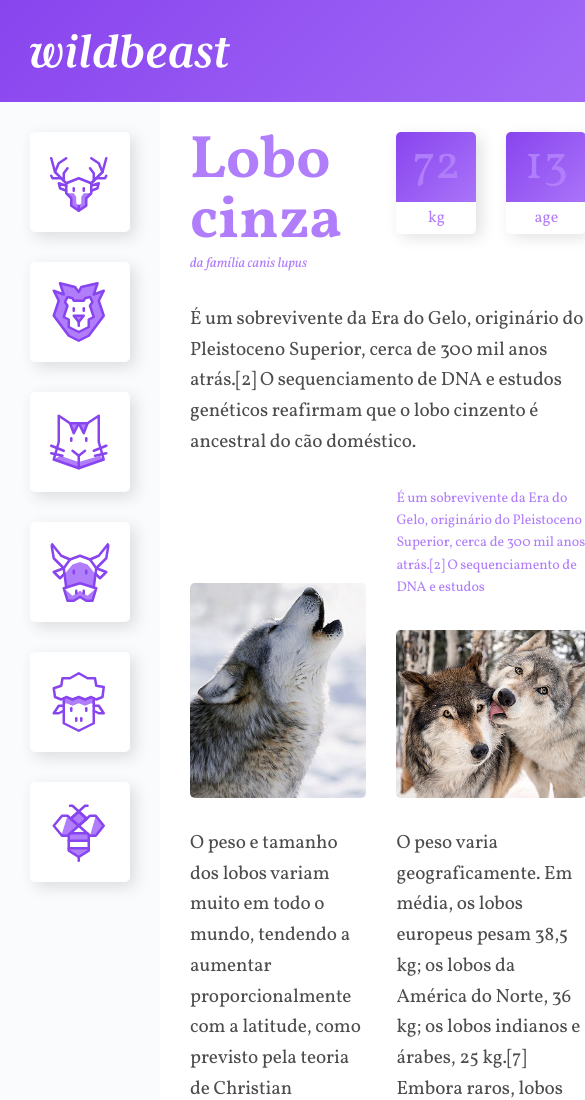
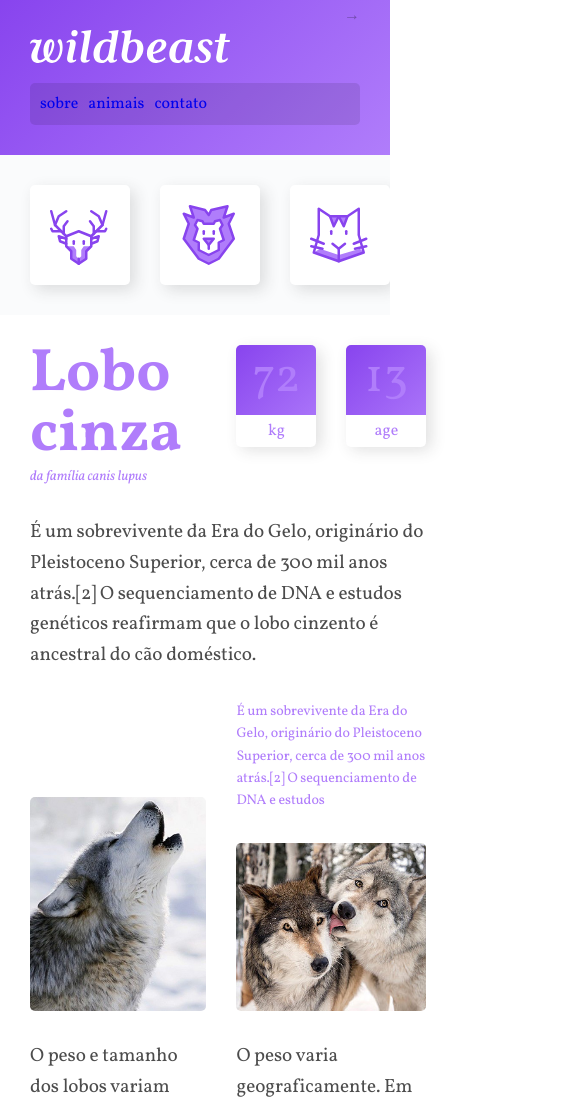
Before and after one commit to rikcsilva/Wildbeast, a plain HTML site: page index.html in a window 390 px wide. Shown: the top 1100 px of the page, 585 px wide, since content can reach past the window. Drawn offline with Linux system fonts and the light colour scheme.

Commit message:
mudanças para responsivo 1

```diff
--- a/css/style.css
+++ b/css/style.css
@@ -28,6 +28,30 @@
     "header header header"
     "sidenav content anuncios"
     "footer footer footer"
+}
+
+@media (max-width: 1200px ) {
+  .estrutura {
+    grid-template-areas:
+      "header header header"
+      "sidenav content content"
+      "sidenav anuncios anuncios"
+      "footer footer footer"
+    ;
+  }
+}
+
+@media (max-width: 760px) {
+  .estrutura {
+    grid-template-columns: 100%;
+    grid-template-areas:
+      "header"
+      "sidenav"
+      "content"
+      "anuncios"
+      "footer"
+    ;
+  }
 }
 
 /* HEADER */
@@ -64,6 +88,23 @@
   margin-left: 30px;
 }
 
+@media (max-width: 760px) {
+  .header {
+    grid-template-columns: auto;
+  }
+  .logo {
+    margin-bottom: 20px;
+  }
+  .header nav a {
+    font-size: 1em;
+  }
+  .header li + li {
+    margin-left: 10px;
+  }
+}
+
+/* SIDENAV */
+
 .sidenav {
   grid-area: sidenav;
   background: #fafbfc;
@@ -84,6 +125,46 @@
 
 .sidenav li a:hover{
   background: #B07DFB
+}
+
+@keyframes seta {
+  from {
+    right: 30px;
+  }
+  to {
+    right: 20px;
+  }
+}
+
+@media (max-width: 760px) {
+  .sidenav {
+    overflow-x: auto;
+    -webkit-overflow-scrolling: touch;
+    -ms-overflow-style: -ms-autohiding-scrollbar;
+  }
+/* SETA ESTA NO LUGAR ERRADO */
+  .sidenav::after {
+    content: '→';
+    position: absolute;
+    top: 5px;
+    right: 30px;
+    color: rgba(0,0,0,.3);
+    animation: seta .5s ease-in 0s infinite alternate;
+  }
+
+  .sidenav ul {
+    display: flex;
+  }
+  .sidenav ul li {
+    flex: 1 0 60px;
+  }
+  .sidenav {
+    padding: 0px 30px;
+  }
+
+  .sidenav li a {
+    margin: 30px 30px 30px 0;
+  }
 }
 
 /* CONTENT */
```
